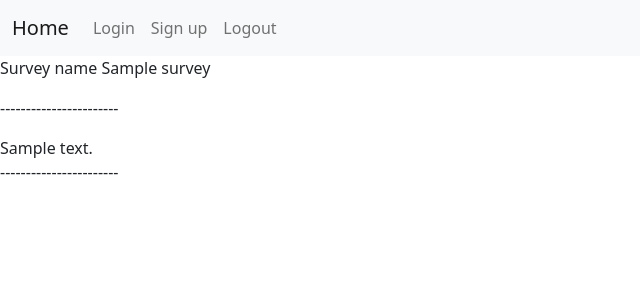
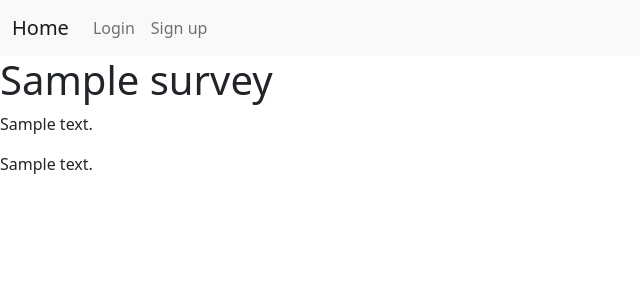
Before and after one commit to larkes00/surveys, a Django app: page /view/complete_survey/user/1/ in a window 1280 px wide. Shown: the top 300 px of the page, without its empty margins (0-640 px from the left). Run offline with Django 3.2, Linux system fonts and the light colour scheme; tables that the repository leaves empty hold one stand-in row (values such as "Sample post").

Commit message:
Fix display user complete surveys

```diff
--- a/surveys/templates/surveys/base.html
+++ b/surveys/templates/surveys/base.html
@@ -17,15 +17,24 @@
       </button>
       <div class="collapse navbar-collapse" id="navbarNav">
         <ul class="navbar-nav">
+            {% if not request.user.is_authenticated %}
           <li class="nav-item">
-            <a class="nav-link" href="http://localhost:8000/login/">Login</a>
+            <a class="nav-link" href="http://localhost:8000/view/login/">Login</a>
           </li>
           <li class="nav-item">
             <a class="nav-link" href="http://localhost:8000/view/signup/">Sign up</a>
           </li>
+            {% else %}
+            <li class="nav-item">
+                <a class="nav-link" href="http://localhost:8000/view/surveys/">Surveys</a>
+            </li>
+            <li class="nav-item">
+                <a class="nav-link" href="http://localhost:8000/view/complete_survey/user/{{ user.id }}">Complete_surveys</a>
+            </li>
           <li class="nav-item">
             <a class="nav-link" href="http://localhost:8000/logout/">Logout</a>
           </li>
+            {% endif %}
         </ul>
       </div>
     </div>
--- a/surveys/templates/surveys/complete_survey.html
+++ b/surveys/templates/surveys/complete_survey.html
@@ -2,19 +2,24 @@
 
 {% block content %}
     {% for complete_survey in complete_surveys %}
-        {% for complete_survey_question in complete_survey_questions %}
-            {% for survey in survey_obj %}
-                {% if forloop.first %}
-                    <p>Survey name {{ survey.name }}</p>
-                    <p>-----------------------</p>
-                {% endif %}
-                {% for question in question_obj %}
-                    {% if question.id == complete_survey_question.question_id %}
-                        {{ question.content }}
+        {% for survey in survey_obj %}
+            {% if complete_survey.survey_id == survey.id %}
+                <h1>{{ survey.name }}</h1>
+                {% for complete_survey_question in complete_survey_questions %}
+                    {% if complete_survey_question.complete_survey_id == complete_survey.id %}
+                        {% for question in question_obj %}
+                            {% if complete_survey_question.question_id == question.id %}
+                                <p>{{question.content}}</p>
+                                {% for answer in answer_obj %}
+                                    {% if complete_survey_question.answer_id == answer.id %}
+                                        <p>{{ answer.content }}</p>
+                                    {% endif %}
+                                {% endfor %}
+                            {% endif %}
+                        {% endfor %}
                     {% endif %}
                 {% endfor %}
-                <p>-----------------------</p>
-            {% endfor %}
+            {% endif %}
         {% endfor %}
     {% endfor %}
 {% endblock %}
--- a/surveys/templates/surveys/login.html
+++ b/surveys/templates/surveys/login.html
@@ -6,7 +6,7 @@
         var login = document.getElementById("login_name").value
         var password = document.getElementById("login_password").value
         fetch(
-        'http://localhost:8000/login/',
+        'http://localhost:8000/user_login/',
             {
                 method: 'POST',
                 headers: new Headers(),
--- a/surveys/templates/surveys/sign up.html
+++ b/surveys/templates/surveys/sign up.html
@@ -7,7 +7,7 @@
         var password = document.getElementById("sign_up_password").value
         var name = document.getElementById("sign_up_name").value
         fetch(
-        'http://localhost:8000/signup/',
+        'http://localhost:8000/user_signup/',
             {
                 method: 'POST',
                 headers: new Headers(),
--- a/surveys/views/complete_survey.py
+++ b/surveys/views/complete_survey.py
@@ -53,23 +53,24 @@ def view_complete_survey(request, user_id):
     complete_surveys = parse_complete_survey(
         CompleteSurvey.objects.filter(user_id=user_id)
     )
-    complete_survey_questions = parse_complete_survey_question(  # Проблема
-        CompleteSurveyQuestion.objects.filter(
-            complete_survey_id=complete_surveys[0]["id"]
-        )
-    )
-    survey_list_obj = []
+    complete_survey_questions_obj = parse_complete_survey_question(CompleteSurveyQuestion.objects.all())
+    complete_survey_question_list = []
+    for complete_survey_question in complete_survey_questions_obj:
+        for complete_survey in complete_surveys:
+            if complete_survey["id"] == complete_survey_question["complete_survey_id"]:
+                complete_survey_question_list.append(complete_survey_question)
+        survey_list_obj = []
     for complete_survey in complete_surveys:
         survey_list_obj.append(
             Survey.objects.get(id=complete_survey["survey_id"])
         )  # Проблема
     answer_list_obj = []
-    for complete_survey_question in complete_survey_questions:
+    for complete_survey_question in complete_survey_question_list:
         answer_list_obj.append(
             Answer.objects.get(id=complete_survey_question["answer_id"])  # Проблема
         )
     question_list_obj = []
-    for complete_survey_question in complete_survey_questions:
+    for complete_survey_question in complete_survey_question_list:
         question_list_obj.append(
             Question.objects.get(id=complete_survey_question["question_id"])  # Проблема
         )
@@ -78,7 +79,7 @@ def view_complete_survey(request, user_id):
         "surveys/complete_survey.html",
         {
             "complete_surveys": complete_surveys,
-            "complete_survey_questions": complete_survey_questions,
+            "complete_survey_questions": complete_survey_question_list,
             "question_obj": parse_questions(question_list_obj),
             "answer_obj": parse_answer(answer_list_obj),
             "survey_obj": parse_surveys(survey_list_obj),
```
